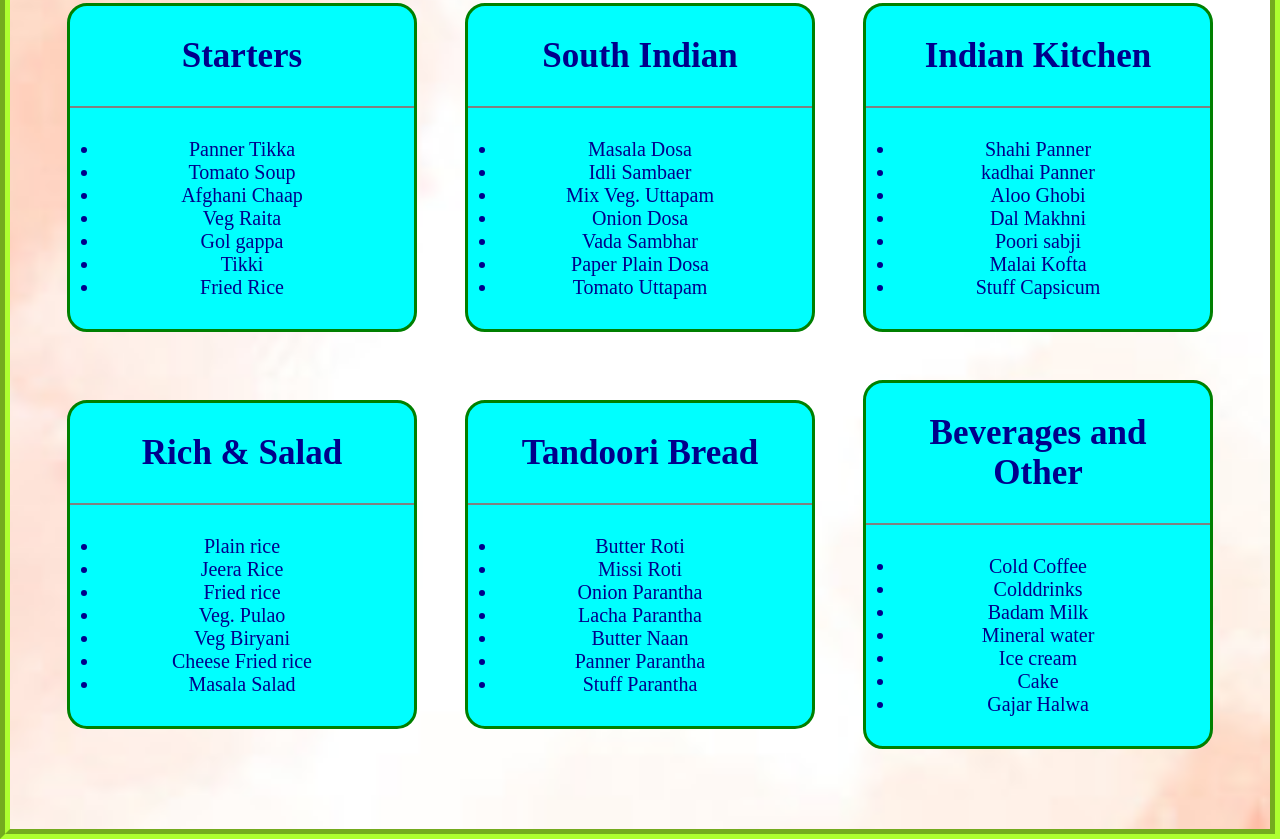
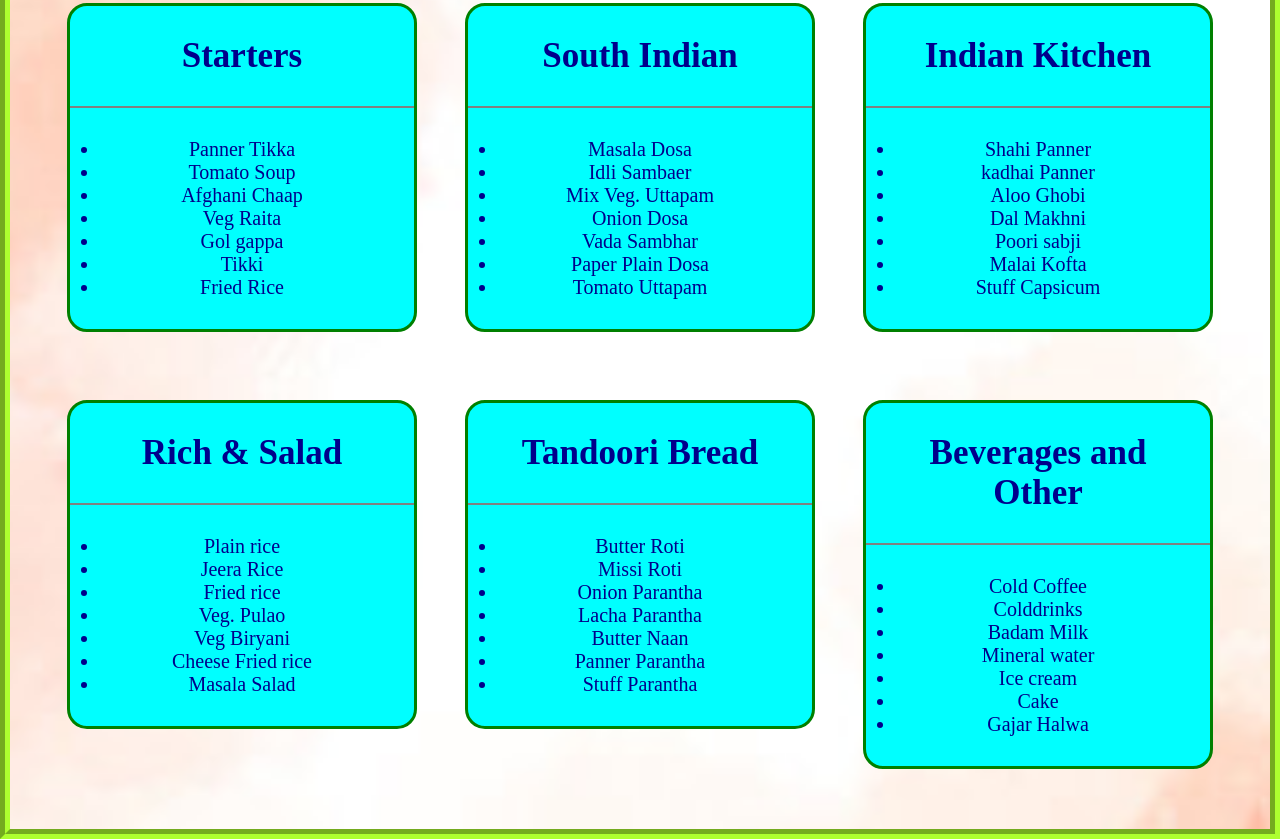
Before and after one commit to AnshumanMahi7781/CSS-hands-On-2, a plain HTML site: page index.html in a window 1280 px wide. Shown: the part 1052-1891 px from the top of the page. Drawn offline with Linux system fonts and the light colour scheme.

Commit message:
Completed

```diff
--- a/index.html
+++ b/index.html
@@ -192,7 +192,7 @@
         </ul>
       </div>
 
-      <div class="Box__Menu">
+      <div class="Box__Menu last__Box">
         <p>Beverages and Other</p>
         <ul>
        <li>Cold Coffee</li>
--- a/style.css
+++ b/style.css
@@ -176,3 +176,9 @@ input{
 .Input__Width{
     width: 175px;
 }
+
+
+.last__Box{
+    position: relative;
+    top: 20px;
+}
```
